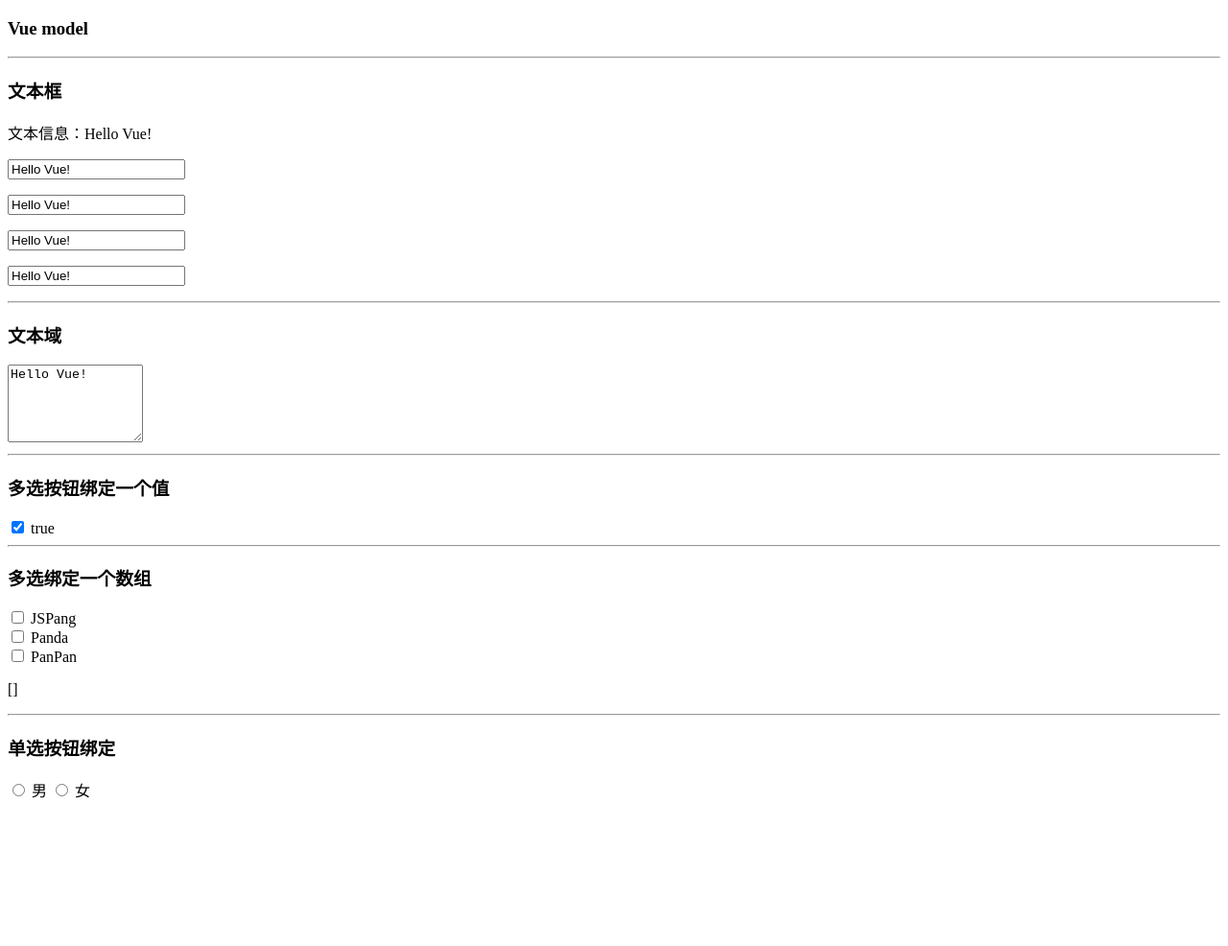
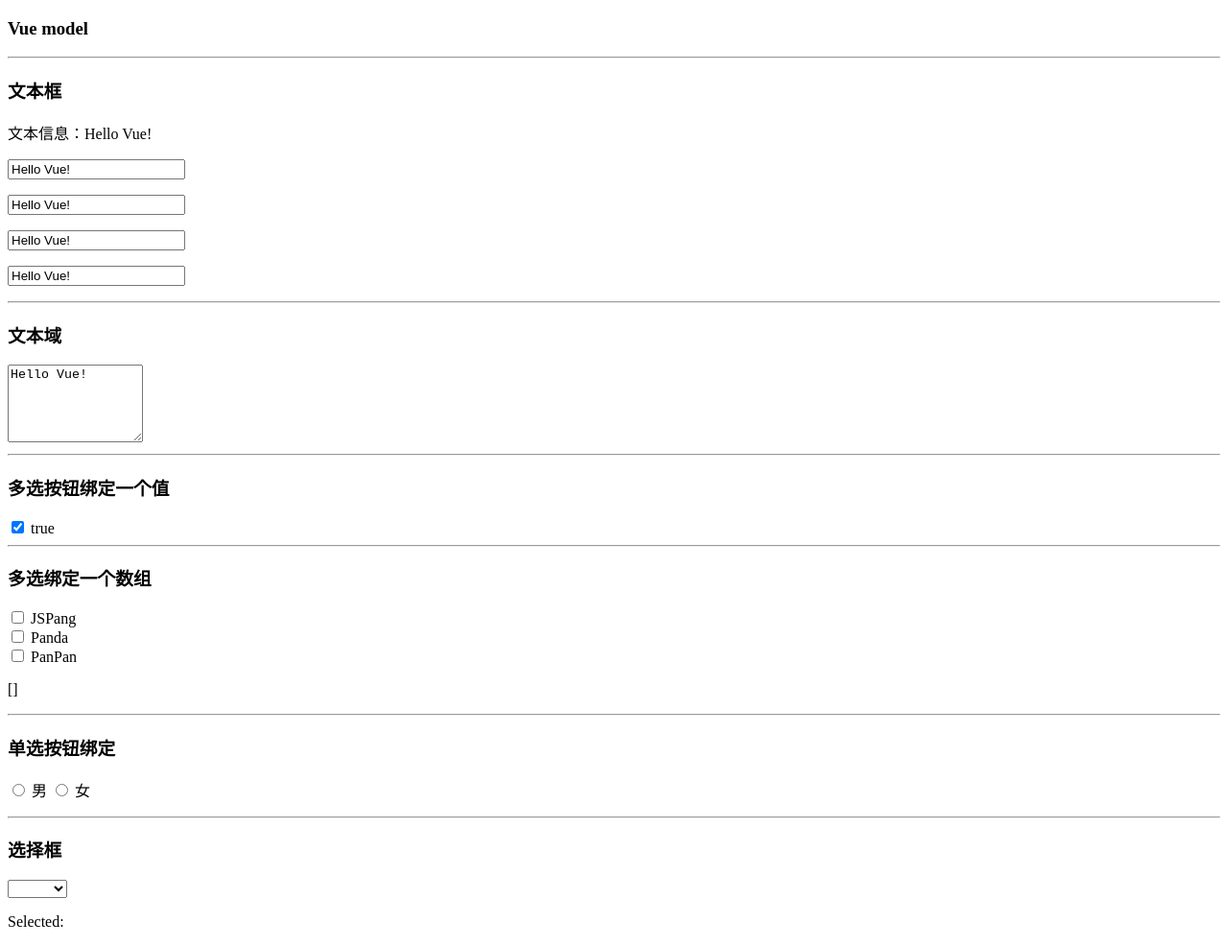
Before and after one commit to July-NetEase/Vue-codes, a website: page src/vmodel.html in a window 1280 px wide. Shown: the whole page at 96% size. Before the commit the page ends 851 px from the top, so only its background shows below. Drawn offline with Linux system fonts and the light colour scheme.

Commit message:
modified: vue-model

```diff
--- a/src/vmodel.html
+++ b/src/vmodel.html
@@ -41,6 +41,15 @@
         <input type="radio" id="two" value="女" v-model="sex">
         <label for="one">女</label>
         <p>{{sex}}</p>
+        <hr>
+        <h3>选择框</h3>
+        <select v-model="selected">
+            <option value="" disabled selected>请选择</option>
+            <option>A</option>
+            <option>B</option>
+            <option>C</option>
+        </select>
+        <p>Selected: {{selected}}</p>
     </div>
 
     <script type="text/javascript">
@@ -50,7 +59,8 @@
                 message:'Hello Vue!',
                 isTrue:true,
                 web_Names:[],
-                sex:null
+                sex:null,
+                selected:null
             }
         })
     </script>
```
